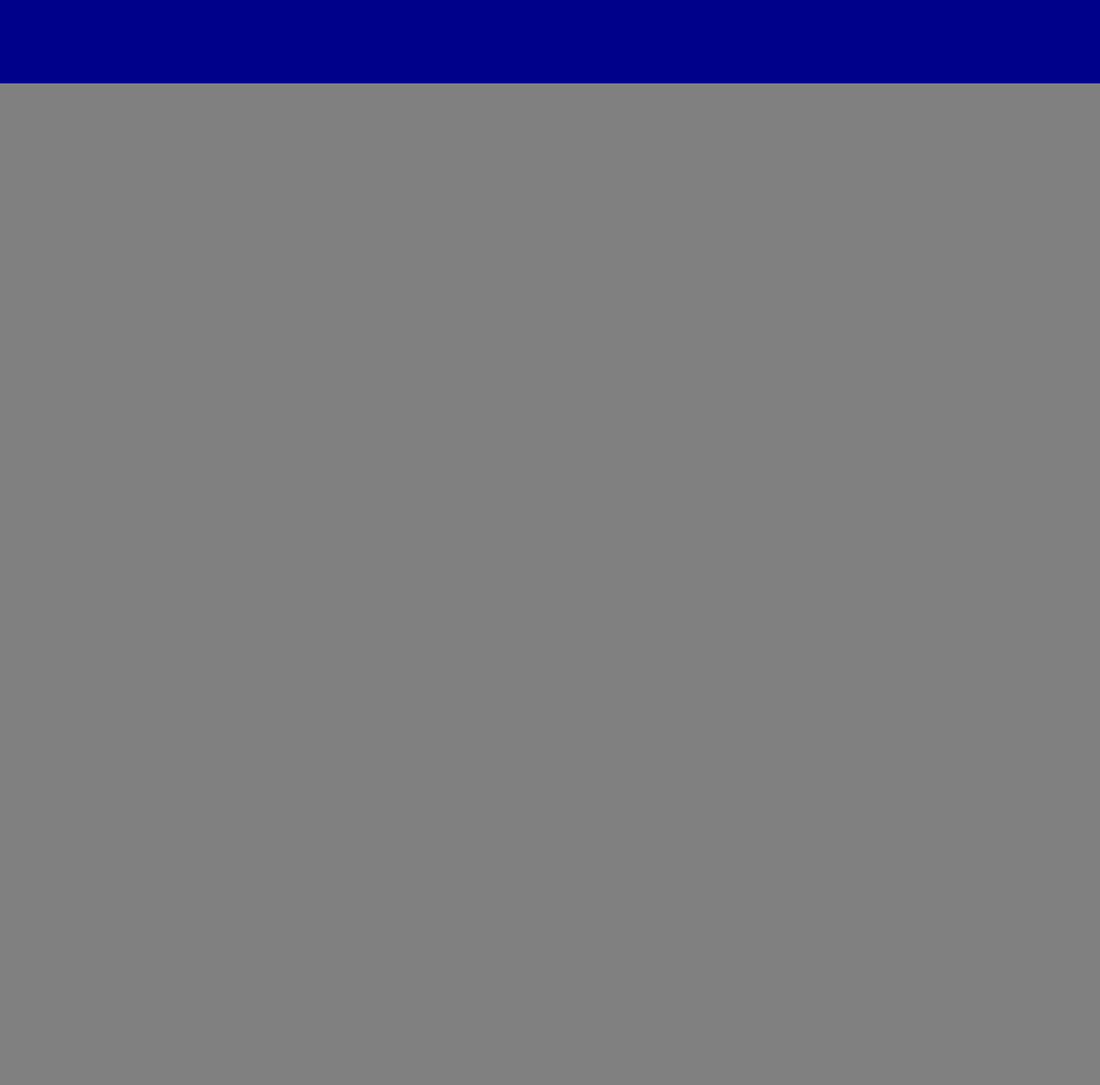
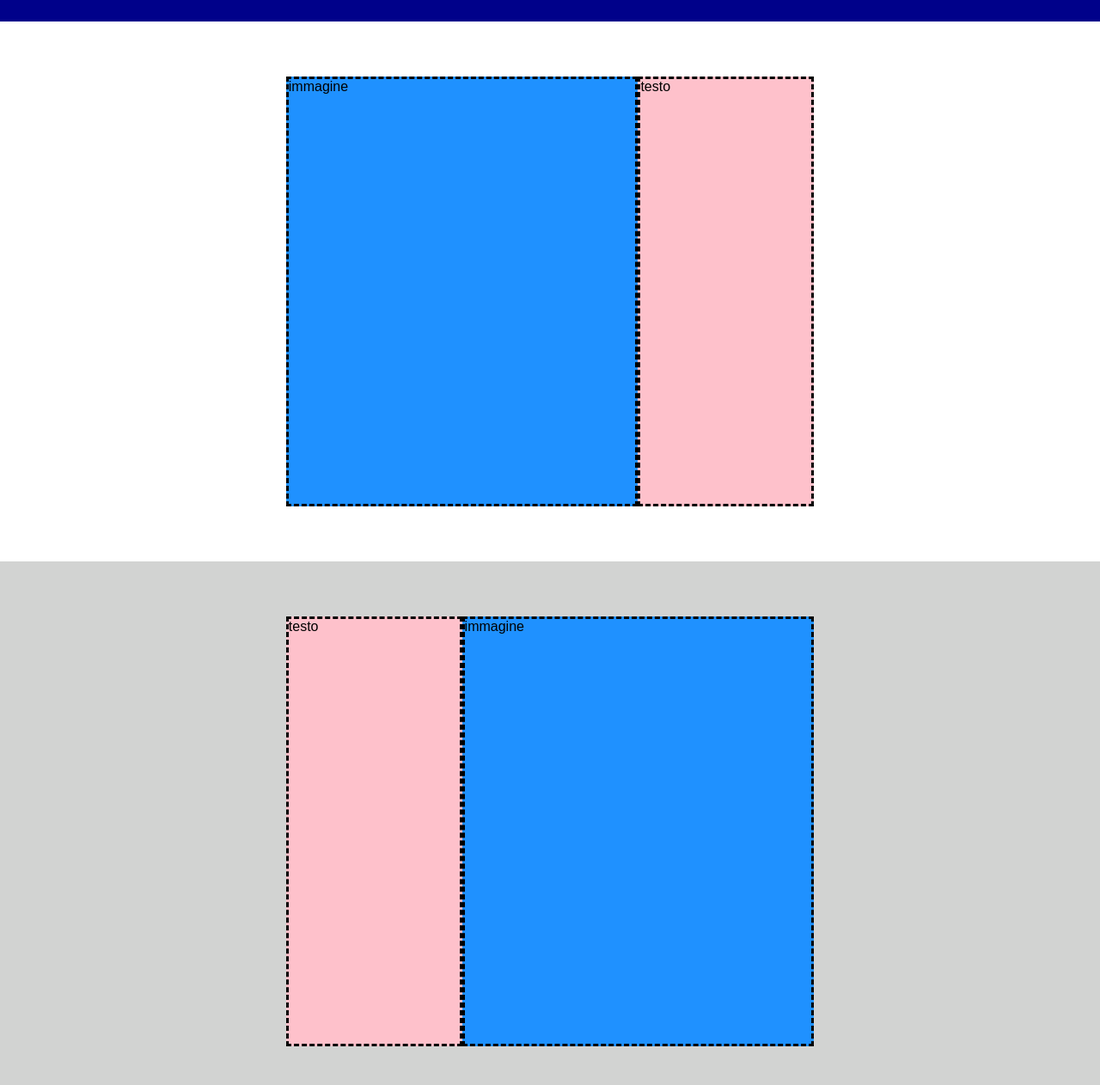
Before and after one commit to Fonta97/htmlcss-struttura-discord, a plain HTML site: page index.html in a window 1280 px wide. Shown: the part 478-1740 px from the top of the page at 86% size. Before the commit the page ends 800 px from the top, so only its background shows below. Drawn offline with Linux system fonts and the light colour scheme; a web font is replaced by a local one.

Commit message:
flex row reverse fatto

```diff
--- a/css/style.css
+++ b/css/style.css
@@ -43,17 +43,54 @@ a{
 
 .containermain{
     display: flex;
+    flex-direction: column;
     background-color: #00018a;
     min-height: 500px;
     width: 100%;
     align-items: center;
     justify-content: center;
-    flex-wrap: wrap;
 }
 
 .downloadsection{
     background-color: #ef82ef;
-    margin: 5% 20%;
-    min-width: 500px;
     min-height: 300px;
+    padding: 5% 20%;
+    margin: 5%;
+    border: dashed;
 }
+
+.description1{
+    display: flex;
+    background-color: white;
+    min-height: 500px;
+    width: 100%;
+    align-items: center;
+    justify-content: center;
+    flex-direction: row;
+    padding: 5% 10%;
+}
+
+.immagine{
+    background-color: #1f91ff;
+    min-height: 500px;
+    width: 40%;
+    border: dashed;
+}
+
+.text{
+    background-color: #fec1cb;
+    min-height: 500px;
+    width: 20%;
+    border: dashed;
+}
+
+.description2{
+    display: flex;
+    background-color: #d2d3d2;
+    min-height: 500px;
+    width: 100%;
+    align-items: center;
+    justify-content: center;
+    flex-direction: row-reverse;
+    padding: 5% 10%;
+}
--- a/index.html
+++ b/index.html
@@ -26,6 +26,20 @@
         <section class="downloadsection">
             <div>placeholder</div>
         </section>
+        <section class="description1">
+            <div class="immagine">immagine</div>
+            <div class="text">testo</div>
+        </section>
+
+        <section class="description2">
+            <div class="immagine">immagine</div>
+            <div class="text">testo</div>
+        </section>
+
+        <section class="description1">
+            <div class="immagine">immagine</div>
+            <div class="text">testo</div>
+        </section>
     </main>
 
 </body>
```
